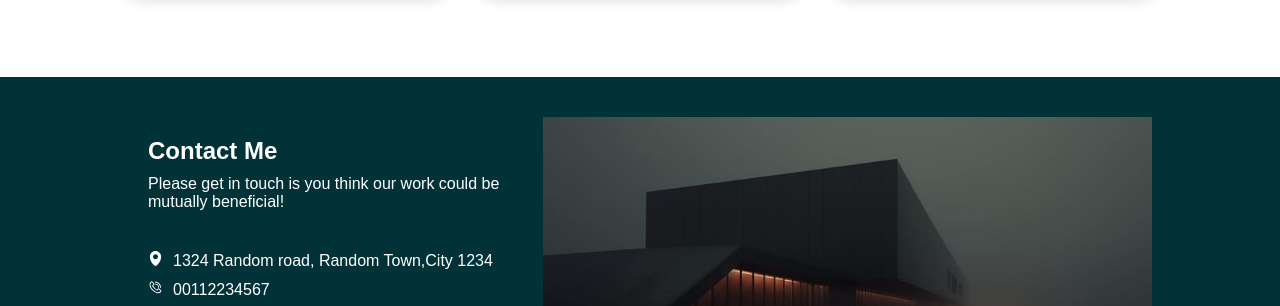
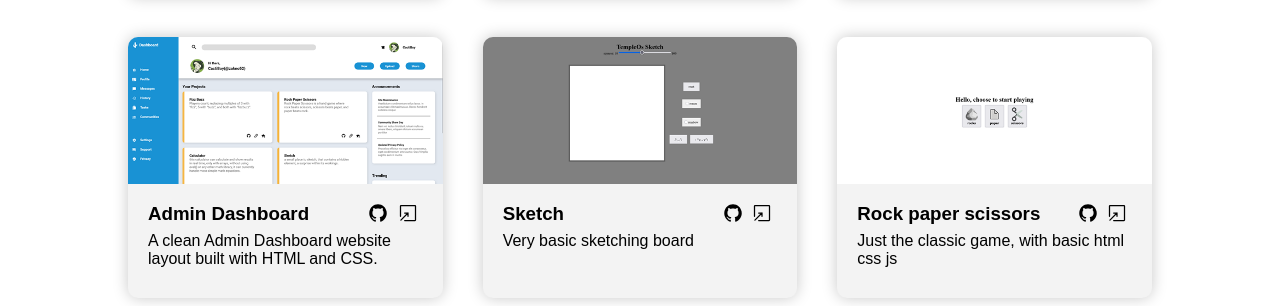
Before and after one commit to zakinotabi/homepage, a plain HTML site: page index.html in a window 1280 px wide. Shown: the part 1060-1366 px from the top of the page. Drawn offline with Linux system fonts and the light colour scheme.

Commit message:
add more projects

```diff
--- a/index.html
+++ b/index.html
@@ -136,6 +136,51 @@
               <div class="project-description">Just the classic game, with some smooth animation</div>
             </div>
           </div>
+          <div class="project-box">
+            <div class="project-screenshot"><img src="./img/admin-dashboard.png" alt="web page screenshot" /></div>
+            <div class="project-info-container">
+              <div class="project-title-container">
+                <h3 class="project-title">Admin Dashboard</h3>
+                <div class="project-icons">
+                  <a href="https://github.com/zakinotabi/adminDashboard" target="_blank"
+                    ><img src="./img/icons/social_github_icon.svg" alt="repo web page"
+                  /></a>
+                  <a href="https://zakinotabi.github.io/adminDashboard/" target="_blank"
+                    ><img src="./img/icons/open_in_window_icon.svg" alt="preview"
+                  /></a>
+                </div>
+              </div>
+              <div class="project-description">A clean Admin Dashboard website layout built with HTML and CSS.</div>
+            </div>
+          </div>
+          <div class="project-box">
+            <div class="project-screenshot"><img src="./img/sketch.png" alt="web page screenshot" /></div>
+            <div class="project-info-container">
+              <div class="project-title-container">
+                <h3 class="project-title">Sketch</h3>
+                <div class="project-icons">
+                  <a href="https://github.com/zakinotabi/sketch" target="_blank"
+                    ><img src="./img/icons/social_github_icon.svg" alt="repo web page"
+                  /></a>
+                  <a href="https://zakinotabi.github.io/sketch/" target="_blank"><img src="./img/icons/open_in_window_icon.svg" alt="preview" /></a>
+                </div>
+              </div>
+              <div class="project-description">Very basic sketching board</div>
+            </div>
+          </div>
+          <div class="project-box">
+            <div class="project-screenshot"><img src="./img/rps.png" alt="web page screenshot" /></div>
+            <div class="project-info-container">
+              <div class="project-title-container">
+                <h3 class="project-title">Rock paper scissors</h3>
+                <div class="project-icons">
+                  <a href="https://github.com/zakinotabi/RPS" target="_blank"><img src="./img/icons/social_github_icon.svg" alt="repo web page" /></a>
+                  <a href="https://zakinotabi.github.io/RPS/" target="_blank"><img src="./img/icons/open_in_window_icon.svg" alt="preview" /></a>
+                </div>
+              </div>
+              <div class="project-description">Just the classic game, with basic html css js</div>
+            </div>
+          </div>
         </div>
       </section>
     </main>
```
Also changed, not shown: img/admin-dashboard.png (added), img/rps.png (added), img/sketch.png (added).
